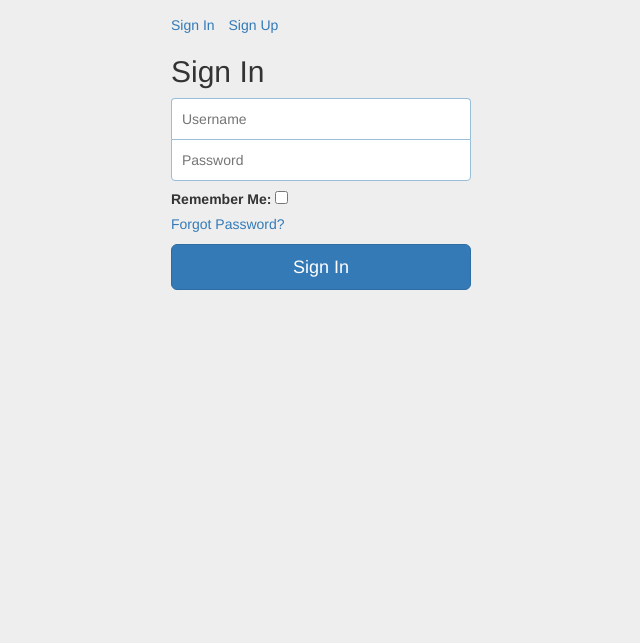
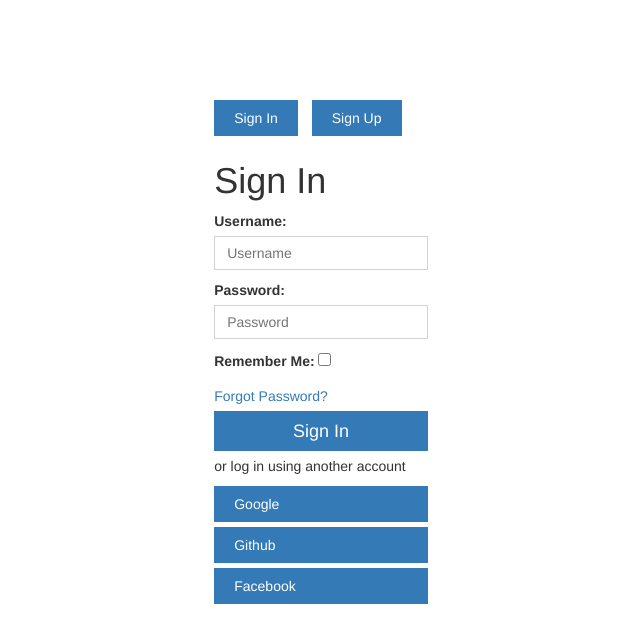
Before and after one commit to citoyens-pour-le-climat-rennes/wetu-server, a Django app: page /accounts/login/ in a window 1280 px wide. Shown: the top 643 px of the page, without its empty margins (319-959 px from the left). Run offline with Django 3.2, Linux system fonts and the light colour scheme; parts of the project's set-up code (start-up, migrations or seed data) failed here and were passed over; some libraries are stand-ins or nearby versions.

Commit message:
added splashscreen and styles

```diff
--- a/CommeUnDessein/draw/templates/account/base.html
+++ b/CommeUnDessein/draw/templates/account/base.html
@@ -1,29 +1,39 @@
+{% load static %}
 
 <!DOCTYPE html>
-<html>
+<html lang="en">
   <head>
+
+    <meta charset="utf-8">
+    <meta http-equiv="X-UA-Compatible" content="IE=edge">
+    <meta name="viewport" content="width=device-width, initial-scale=1.0">
+    <meta name="description" content="">
+    <meta name="author" content="">
+    <link rel="shortcut icon" href="{% static 'images/icons/logo32.png' %}">
+
+
+    <link href='/static/libs/bootstrap/css/bootstrap.min.css' rel="stylesheet">
+    <link rel="stylesheet" type="text/css" href='/static/css/styles.css'/>
+
     <title>{% block head_title %}{% endblock %}</title>
     {% block extra_head %}
 
     {% endblock %}
 
-    <link href='/static/libs/bootstrap/css/bootstrap.min.css' rel="stylesheet">
-    <link rel="stylesheet" type="text/css" href='/static/css/styles.css'/>
-
   </head>
 
   <body class="allauth">
-    <div class="container allauth">
+    <div class="">
 
       {% block body %}
       <div class="menu">
-        <ul>
+        <ul class="button-list">
         	{% if user.is_authenticated %}
-        	<li><a href="{% url 'account_email' %}">Change E-mail</a></li>
-        	<li><a href="{% url 'account_logout' %}">Sign Out</a></li>
+        	<li><a href="{% url 'account_email' %}"><div>Change E-mail</div></a></li>
+        	<li><a href="{% url 'account_logout' %}"><div>Sign Out</div></a></li>
         	{% else %}
-        	<li><a href="{% url 'account_login' %}">Sign In</a></li>
-        	<li><a href="{% url 'account_signup' %}">Sign Up</a></li>
+        	<li><a href="{% url 'account_login' %}"><div>Sign In</div></a></li>
+        	<li><a href="{% url 'account_signup' %}"><div>Sign Up</div></a></li>
         	{% endif %}
         </ul>
       </div>
--- a/CommeUnDessein/draw/templates/account/login.html
+++ b/CommeUnDessein/draw/templates/account/login.html
@@ -2,6 +2,7 @@
 
 {% load i18n %}
 {% load account %}
+{% load socialaccount %}
 
 {% block head_title %}{% trans "Sign In" %}{% endblock %}
 
@@ -11,13 +12,27 @@
 
 
 <form class="login form-signin" method="POST" action="{% url 'account_login' %}" role="form">
+
   {% csrf_token %}
+
   {{ form.as_p }}
+
   {% if redirect_field_value %}
   <input type="hidden" class="form-control" name="{{ redirect_field_name }}" value="{{ redirect_field_value }}" />
   {% endif %}
   <a class="button secondaryAction" href="{% url 'account_reset_password' %}">{% trans "Forgot Password?" %}</a>
-  <button class="btn btn-lg btn-primary btn-block" class="primaryAction" type="submit">{% trans "Sign In" %}</button>
+  <button class="btn btn-lg btn-primary primaryAction" type="submit">{% trans "Sign In" %}</button>
+  <p>or log in using another account</p>
+
+	<ul class="button-list cd-column">
+		<li><a href="{% provider_login_url "google" %}"><div>Google</div></a></li>
+		<li><a href="{% provider_login_url "github" %}"><div>Github</div></a></li>
+		<li><a href="/accounts/facebook/login/"><div class="fb">Facebook</div></a></li>
+	</ul>
+
 </form>
 
+
+{% include "socialaccount/snippets/login_extra.html" %}
+
 {% endblock %}
--- a/CommeUnDessein/draw/templates/account/signup.html
+++ b/CommeUnDessein/draw/templates/account/signup.html
@@ -13,7 +13,7 @@
   {% if redirect_field_value %}
   <input type="hidden" class="form-control" name="{{ redirect_field_name }}" value="{{ redirect_field_value }}" />
   {% endif %}
-  <button class="btn btn-lg btn-primary btn-block" type="submit">{% trans "Sign Up" %} &raquo;</button>
+  <button class="btn btn-lg btn-primary btn-block" type="submit">{% trans "Sign Up" %}</button>
 </form>
 
 
--- a/CommeUnDessein/static/css/styles.css
+++ b/CommeUnDessein/static/css/styles.css
@@ -2071,7 +2122,61 @@ li.tool-btn.selected .favorite-btn {
   height: auto;
 }
 body.allauth {
-  background-color: #eee;
+  margin-top: 100px;
+  display: -webkit-box;
+  display: flex;
+  -webkit-box-orient: horizontal;
+  -webkit-box-direction: normal;
+          flex-direction: row;
+  -webkit-box-pack: center;
+          justify-content: center;
+}
+body.allauth > div {
+  max-width: 500px;
+}
+body.allauth button {
+  color: #fff;
+  background-color: #337ab7;
+  border: none;
+  padding: 8px 20px;
+}
+body.allauth ul.button-list {
+  list-style-type: none;
+  padding: 0;
+  margin-bottom: 0px;
+}
+body.allauth ul.button-list li {
+  padding: 0;
+  margin-bottom: 5px;
+}
+body.allauth ul.button-list li a div {
+  background-color: #337ab7;
+  color: #fff;
+  padding: 8px 20px;
+  width: 100;
+}
+body.allauth ul.button-list li a:hover {
+  text-decoration: none;
+}
+body.allauth input {
+  padding: 6px 12px;
+  border: 1px solid lightgray;
+  outline: none;
+}
+body.allauth input:focus,
+body.allauth input:active {
+  outline-width: 1px;
+  outline-width: 2px;
+  outline-color: #03A9F4;
+}
+body.allauth .container.allauth {
+  display: -webkit-box;
+  display: flex;
+  -webkit-box-orient: vertical;
+  -webkit-box-direction: normal;
+          flex-direction: column;
+  -webkit-box-pack: center;
+          justify-content: center;
 }
 body.allauth .menu ul {
   list-style: none;
@@ -2081,85 +2186,26 @@ body.allauth .menu ul li {
   display: inline-block;
   margin-right: 10px;
 }
-body.allauth .container.allauth {
-  padding-top: 40px;
-  padding-bottom: 40px;
-  max-width: 330px;
-  padding: 15px;
-  margin: 0 auto;
-  font-family: 'Helvetica Neue', Helvetica, Arial, sans-serif;
-}
-body.allauth .container.allauth h1 {
-  font-size: 30px;
-}
-body.allauth .container.allauth .form-signin {
-  color: #333333;
-}
-body.allauth .container.allauth .form-signin label[for="id_login"],
-body.allauth .container.allauth .form-signin label[for="id_password"] {
-  display: none;
-}
-body.allauth .container.allauth .form-signin input {
-  width: 100%;
-  padding: 10px;
-  border: solid 1px #99beda;
-  color: #555555;
-  outline: none;
-}
-body.allauth .container.allauth .form-signin input:focus {
-  -khtml-box-shadow: rgba(0, 0, 0, 0.0745098) 0px 1px 1px 0px inset, rgba(104, 174, 231, 0.298039) 0px 0px 3.97034692764282px 0px;
-  -ms-box-shadow: rgba(0, 0, 0, 0.0745098) 0px 1px 1px 0px inset, rgba(104, 174, 231, 0.298039) 0px 0px 3.97034692764282px 0px;
-  -o-box-shadow: rgba(0, 0, 0, 0.0745098) 0px 1px 1px 0px inset, rgba(104, 174, 231, 0.298039) 0px 0px 3.97034692764282px 0px;
-  box-shadow: rgba(0, 0, 0, 0.0745098) 0px 1px 1px 0px inset, rgba(104, 174, 231, 0.298039) 0px 0px 3.97034692764282px 0px;
-}
-body.allauth .container.allauth .form-signin p {
-  margin-bottom: 0px;
-}
-body.allauth .container.allauth .form-signin #id_login {
-  border-top-left-radius: 4px;
-  border-top-right-radius: 4px;
-  border-bottom: 0;
-}
-body.allauth .container.allauth .form-signin #id_password {
-  border-bottom-left-radius: 4px;
-  border-bottom-right-radius: 4px;
-}
-body.allauth .container.allauth .form-signin #id_remember {
-  width: initial;
-  margin-top: 10px;
-}
-body.allauth .container.allauth .form-signin button[type="submit"] {
-  margin-top: 10px;
-}
-body.allauth .container.allauth .form-signin .form-control {
-  position: relative;
-  height: auto;
-  -khtml-box-sizing: border-box;
-  -ms-box-sizing: border-box;
-  -o-box-sizing: border-box;
-  box-sizing: border-box;
-  padding: 10px;
-  font-size: 16px;
-}
-body.allauth .container.allauth .form-signin .form-control:focus {
-  z-index: 2;
-}
-body.allauth .container.allauth .form-signin .form-signin input[type="email"] {
-  margin-bottom: -1px;
-  border-bottom-right-radius: 0;
-  border-bottom-left-radius: 0;
-}
-body.allauth .container.allauth .form-signin .form-signin input[type="password"] {
-  margin-bottom: 10px;
-  border-top-left-radius: 0;
-  border-top-right-radius: 0;
-}
-body.allauth .container.allauth .form-signin-heading,
-body.allauth .container.allauth .checkbox {
-  margin-bottom: 10px;
-}
-body.allauth .container.allauth .checkbox {
-  font-weight: normal;
+body.allauth input:-webkit-autofill,
+body.allauth textarea:-webkit-autofill,
+body.allauth select:-webkit-autofill {
+  background-color: white;
+  background-image: none;
+  color: black;
+}
+body.allauth button {
+  border-radius: 0;
+}
+body.allauth .btn-primary {
+  width: 100%;
+  margin-top: 5px;
+  margin-bottom: 5px;
+}
+body.allauth p input[type="text"],
+body.allauth p input[type="password"],
+body.allauth p input[type="email"] {
+  display: block;
+  width: 100%;
 }
 #aceDiff {
   display: -webkit-box;
--- a/CommeUnDessein/static/less/styles.less
+++ b/CommeUnDessein/static/less/styles.less
@@ -2343,9 +2387,63 @@ li.tool-btn {
 
 
 // Django allauth pages:
+
 body.allauth {
-	background-color: #eee;
-
+
+
+	margin-top: 100px;
+	display: flex;
+	flex-direction: row;
+	justify-content: center;
+
+	& > div {
+    	max-width: 500px;
+	}
+
+	button {
+	    color: #fff;
+	    background-color: #337ab7;
+	    border: none;
+    	padding: 8px 20px;
+	}
+
+	ul.button-list {
+		list-style-type: none;
+		padding: 0;
+		margin-bottom: 0px;
+    	li {
+			padding: 0;
+			margin-bottom: 5px;
+	    	a {
+			    div {
+			    	background-color: #337ab7;
+			    	color: #fff;
+			    	padding: 8px 20px;
+			    	width: 100;
+			    }
+			    &:hover {
+			    	text-decoration: none;
+			    }
+	    	}
+    	}
+	}
+
+	input {
+    	padding: 6px 12px;
+		border: 1px solid lightgray;
+		outline: none;
+		&:focus, &:active {
+			outline-width: 1px;
+		    outline-width: 2px;
+		    outline-color: #03A9F4;
+		}
+	}
+
+	.container.allauth {
+		display: flex;
+		flex-direction: column;
+		justify-content: center;
+	}
 	.menu {
 		ul {
 			list-style: none;
@@ -2357,87 +2455,112 @@ body.allauth {
 		}
 	}
 
-	.container.allauth {
-		padding-top: 40px;
-		padding-bottom: 40px;
-
-		max-width: 330px;
-		padding: 15px;
-		margin: 0 auto;
-		font-family: 'Helvetica Neue', Helvetica, Arial, sans-serif;
-
-		h1 {
-			font-size: 30px;
-		}
-
-		.form-signin {
-			color: rgb(51, 51, 51);
-			label[for="id_login"], label[for="id_password"] {
-				display: none;
-			}
-			input {
-				width: 100%;
-				// height: 44px;
-				padding: 10px;
-				border: solid 1px rgb(153, 190, 218);
-				color: rgb(85, 85, 85);
-				&:focus {
-					.vendor(box-shadow, ~"rgba(0, 0, 0, 0.0745098) 0px 1px 1px 0px inset, rgba(104, 174, 231, 0.298039) 0px 0px 3.97034692764282px 0px");
-				}
-				outline: none;
-			}
-			p {
-				margin-bottom: 0px;
-			}
-			#id_login {
-				border-top-left-radius: 4px;
-				border-top-right-radius: 4px;
-				border-bottom: 0;
-			}
-			#id_password {
-				border-bottom-left-radius: 4px;
-				border-bottom-right-radius: 4px;
-				// margin-top: -11px;
-			}
-			#id_remember {
-				width: initial;
-				margin-top: 10px;
-			}
-			button[type="submit"] {
-				margin-top: 10px;
-			}
-
-			.form-control {
-				position: relative;
-				height: auto;
-				.vendor(box-sizing, border-box);
-				padding: 10px;
-				font-size: 16px;
-			}
-			.form-control:focus {
-				z-index: 2;
-			}
-
-			.form-signin input[type="email"] {
-				margin-bottom: -1px;
-				border-bottom-right-radius: 0;
-				border-bottom-left-radius: 0;
-			}
-			.form-signin input[type="password"] {
-				margin-bottom: 10px;
-				border-top-left-radius: 0;
-				border-top-right-radius: 0;
-			}
-		}
-
-		.form-signin-heading, .checkbox {
-		  margin-bottom: 10px;
-		}
-		.checkbox {
-			font-weight: normal;
-		}
-
-	}
+	input:-webkit-autofill, textarea:-webkit-autofill, select:-webkit-autofill {
+	    background-color: white;
+	    background-image: none;
+	    color: black;
+	}
+
+	button {
+    	border-radius: 0;
+	}
+	.btn-primary {
+		width: 100%;
+	    margin-top: 5px;
+	    margin-bottom: 5px;
+	}
+	p {
+		input[type="text"], input[type="password"], input[type="email"] {
+			display: block;
+			width: 100%;
+		}
+	}
+
+	// background-color: #eee;
+
+
+
+	// .container.allauth {
+	// 	padding-top: 40px;
+	// 	padding-bottom: 40px;
+
+	// 	width: 330px;
+	// 	padding: 15px;
+	// 	margin: 0 auto;
+	// 	font-family: 'Helvetica Neue', Helvetica, Arial, sans-serif;
+
+	// 	h1 {
+	// 		font-size: 30px;
+	// 	}
+
+	// 	.form-signin {
+	// 		color: rgb(51, 51, 51);
+	// 		label[for="id_login"], label[for="id_password"] {
+	// 			display: none;
+	// 		}
+	// 		input {
+	// 			width: 100%;
+	// 			// height: 44px;
+	// 			padding: 10px;
+	// 			border: solid 1px rgb(153, 190, 218);
+	// 			color: rgb(85, 85, 85);
+	// 			&:focus {
+	// 				.vendor(box-shadow, ~"rgba(0, 0, 0, 0.0745098) 0px 1px 1px 0px inset, rgba(104, 174, 231, 0.298039) 0px 0px 3.97034692764282px 0px");
+	// 			}
+	// 			outline: none;
+	// 		}
+	// 		p {
+	// 			margin-bottom: 0px;
+	// 		}
+	// 		#id_login {
+	// 			border-top-left-radius: 4px;
+	// 			border-top-right-radius: 4px;
+	// 			border-bottom: 0;
+	// 		}
+	// 		#id_password {
+	// 			border-bottom-left-radius: 4px;
+	// 			border-bottom-right-radius: 4px;
+	// 			// margin-top: -11px;
+	// 		}
+	// 		#id_remember {
+	// 			width: initial;
+	// 			margin-top: 10px;
+	// 		}
+	// 		button[type="submit"] {
+	// 			margin-top: 10px;
+	// 		}
+
+	// 		.form-control {
+	// 			position: relative;
+	// 			height: auto;
+	// 			.vendor(box-sizing, border-box);
+	// 			padding: 10px;
+	// 			font-size: 16px;
+	// 		}
+	// 		.form-control:focus {
+	// 			z-index: 2;
+	// 		}
+
+	// 		.form-signin input[type="email"] {
+	// 			margin-bottom: -1px;
+	// 			border-bottom-right-radius: 0;
+	// 			border-bottom-left-radius: 0;
+	// 		}
+	// 		.form-signin input[type="password"] {
+	// 			margin-bottom: 10px;
+	// 			border-top-left-radius: 0;
+	// 			border-top-right-radius: 0;
+	// 		}
+	// 	}
+
+	// 	.form-signin-heading, .checkbox {
+	// 	  margin-bottom: 10px;
+	// 	}
+	// 	.checkbox {
+	// 		font-weight: normal;
+	// 	}
+
+	// }
 
 }
 
```
Also changed, not shown: other parts of CommeUnDessein/static/css/styles.css (+67 -10 lines), other parts of CommeUnDessein/static/less/styles.less (+68 -8 lines), CommeUnDessein/draw/templates/account/logout.html (added, +21 -0 lines), CommeUnDessein/draw/templates/index.html (+56 -8 lines), CommeUnDessein/draw/templates/account/emailBckp/email_confirmation_message.txt (renamed from CommeUnDessein/draw/templates/account/email/email_confirmation_message.txt), CommeUnDessein/draw/templates/account/emailBckp/email_confirmation_signup_message.txt (renamed from CommeUnDessein/draw/templates/account/email/email_confirmation_signup_message.txt), CommeUnDessein/draw/templates/account/emailBckp/email_confirmation_signup_subject.txt (renamed from CommeUnDessein/draw/templates/account/email/email_confirmation_signup_subject.txt), CommeUnDessein/draw/templates/account/emailBckp/email_confirmation_subject.txt (renamed from CommeUnDessein/draw/templates/account/email/email_confirmation_subject.txt), CommeUnDessein/draw/templates/account/emailBckp/password_reset_key_message.txt (renamed from CommeUnDessein/draw/templates/account/email/password_reset_key_message.txt), CommeUnDessein/draw/templates/account/emailBckp/password_reset_key_subject.txt (renamed from CommeUnDessein/draw/templates/account/email/password_reset_key_subject.txt), CommeUnDessein/draw/templates/account/email_confirmBckp.html (renamed from CommeUnDessein/draw/templates/account/email_confirm.html).
